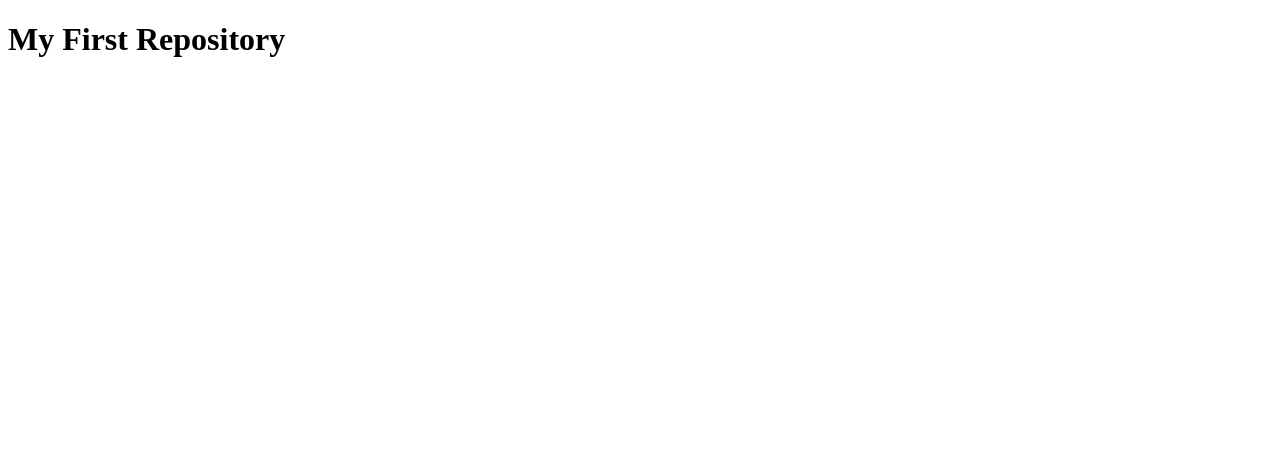
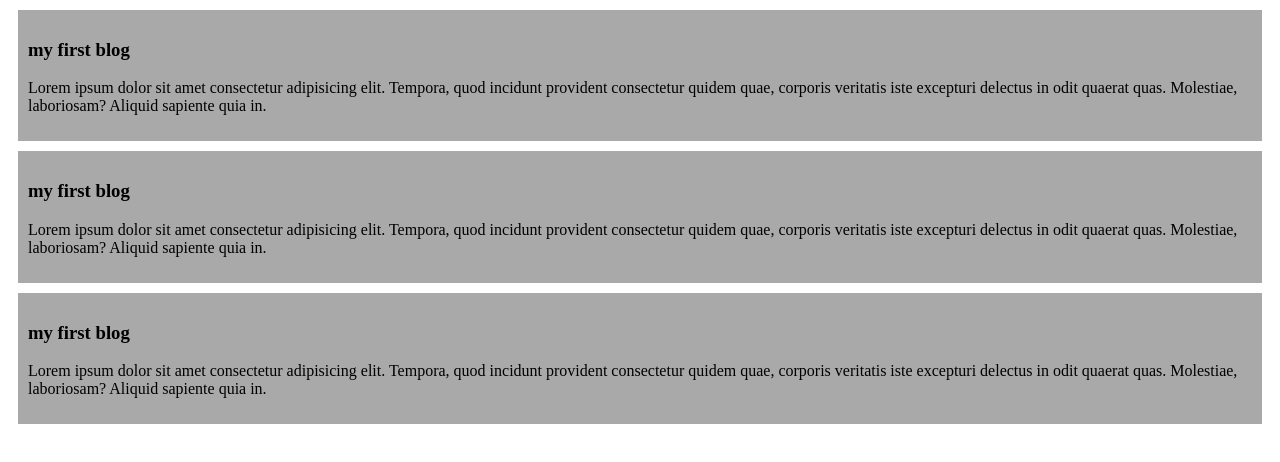
Before and after one commit to SHIHABSSS1/03.module, a plain HTML site: page index.html in a window 1280 px wide. Drawn offline with Linux system fonts and the light colour scheme.

Commit message:
2nd commit

```diff
--- a/index.html
+++ b/index.html
@@ -4,8 +4,20 @@
     <meta charset="UTF-8">
     <meta name="viewport" content="width=device-width, initial-scale=1.0">
     <title>Shihab</title>
+    <link rel="stylesheet" href="styles/blog.css">
 </head>
 <body>
-    <h1>My First Repository</h1>
+    <div>
+        <h3>my first blog</h3>
+        <p>Lorem ipsum dolor sit amet consectetur adipisicing elit. Tempora, quod incidunt provident consectetur quidem quae, corporis veritatis iste excepturi delectus in odit quaerat quas. Molestiae, laboriosam? Aliquid sapiente quia in.</p>
+    </div>
+    <div>
+        <h3>my first blog</h3>
+        <p>Lorem ipsum dolor sit amet consectetur adipisicing elit. Tempora, quod incidunt provident consectetur quidem quae, corporis veritatis iste excepturi delectus in odit quaerat quas. Molestiae, laboriosam? Aliquid sapiente quia in.</p>
+    </div>
+    <div>
+        <h3>my first blog</h3>
+        <p>Lorem ipsum dolor sit amet consectetur adipisicing elit. Tempora, quod incidunt provident consectetur quidem quae, corporis veritatis iste excepturi delectus in odit quaerat quas. Molestiae, laboriosam? Aliquid sapiente quia in.</p>
+    </div>
 </body>
 </html>
--- /dev/null
+++ b/styles/blog.css
@@ -0,0 +1,5 @@
+div{
+    background-color: darkgrey;
+    padding: 10px;
+    margin: 10px;
+}
```
